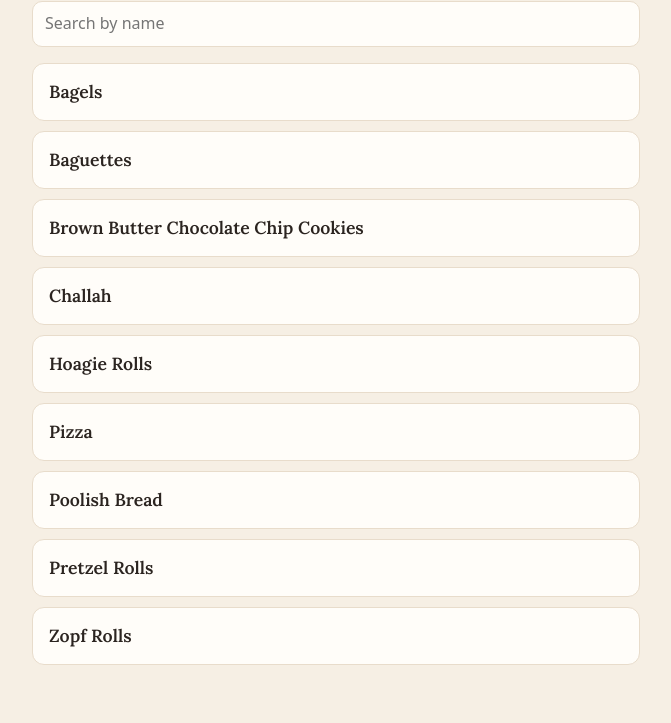
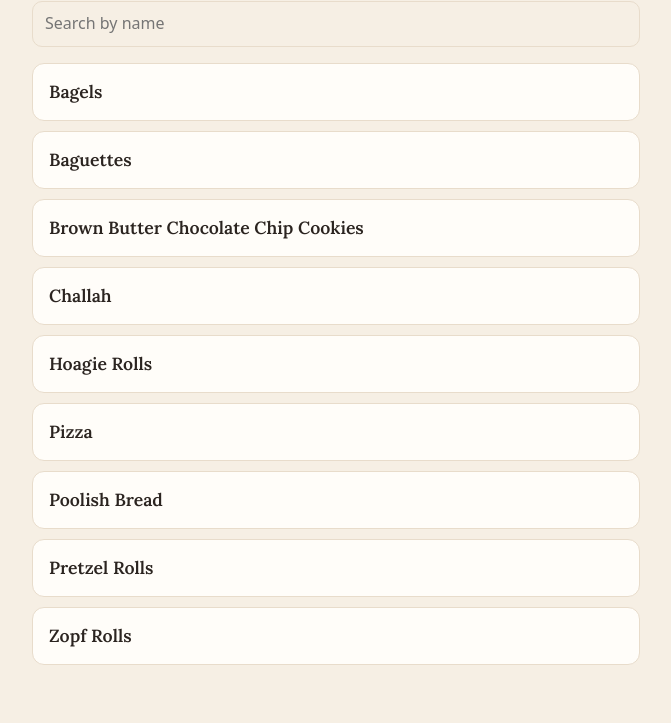
Before and after one commit to tom-snir/bread, a plain HTML site: page index.html in a window 1280 px wide. Shown: the part 77-800 px from the top of the page, without its empty margins (304-975 px from the left). Drawn offline with Linux system fonts and the light colour scheme.

Commit message:
Make input boxes stand out from their card, especially in dark mode
Co-Authored-By: Claude Opus 5.5 <noreply@anthropic.com>

```diff
--- a/style.css
+++ b/style.css
@@ -82,7 +82,7 @@ input[type="search"], input[type="text"], input[type="date"], textarea {
   padding: 0.6rem 0.75rem;
   border: 1px solid var(--line);
   border-radius: 10px;
-  background: var(--card);
+  background: var(--bg); /* stands out from the card it sits in */
   color: inherit;
   font-weight: normal;
 }
```
